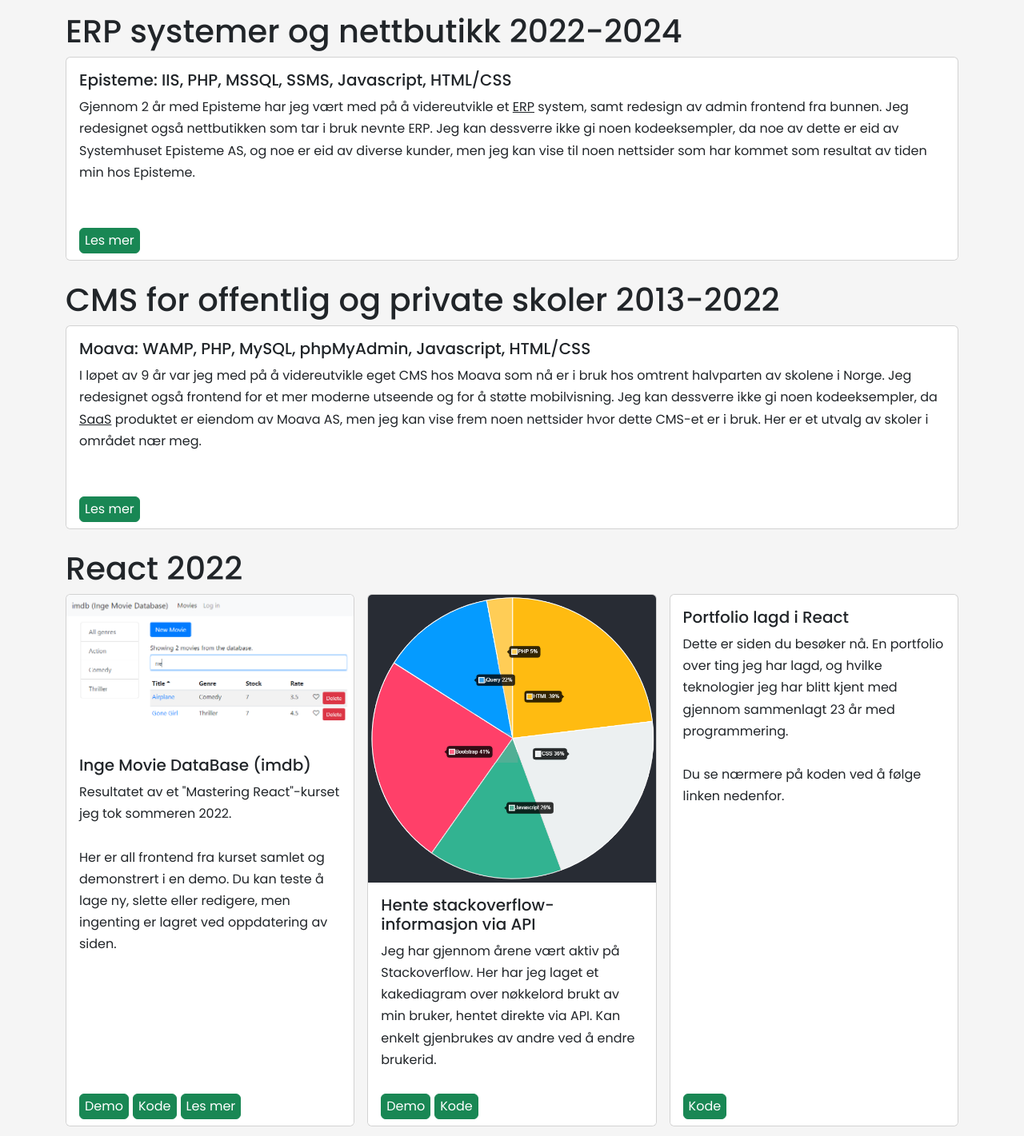
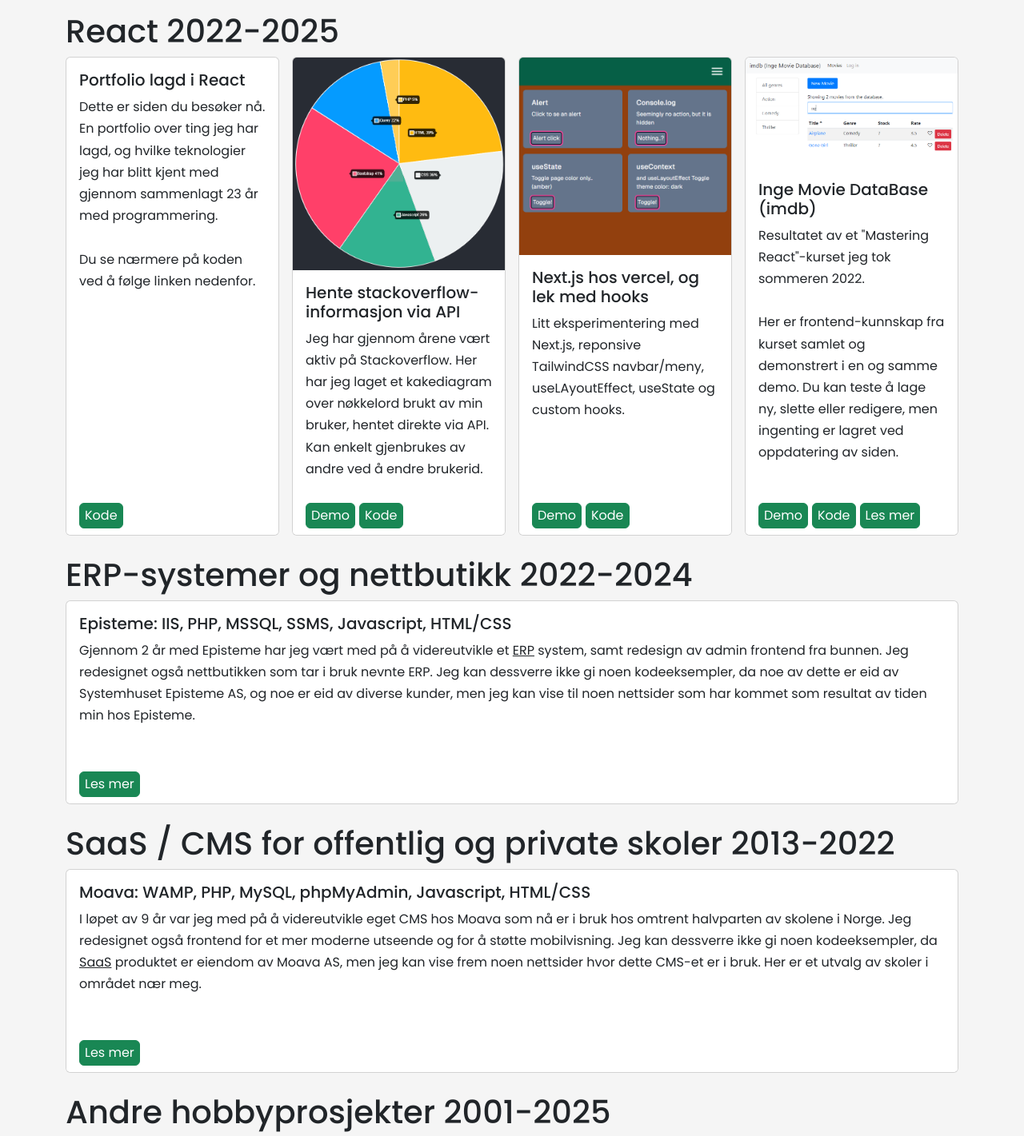
Before and after one commit to inge1980/portfolio, a React (Create React App) app: page /portfolio/projects in a window 1280 px wide. Shown: the part 60-1481 px from the top of the page at 80% size. Built offline with nearby package versions, Linux system fonts and the light colour scheme.

Commit message:
nextjs and 2025 update

```diff
--- a/package.json
+++ b/package.json
@@ -5,6 +5,11 @@
   "private": true,
   "dependencies": {
     "@emailjs/browser": "^3.6.2",
+    "@emotion/react": "^11.13.3",
+    "@emotion/styled": "^11.13.0",
+    "@fontsource/roboto": "^5.1.0",
+    "@mui/icons-material": "^6.1.0",
+    "@mui/material": "^6.1.0",
     "@testing-library/jest-dom": "^5.16.5",
     "@testing-library/react": "^13.3.0",
     "@testing-library/user-event": "^13.5.0",
--- a/src/App.js
+++ b/src/App.js
@@ -17,6 +17,7 @@ import ScrollToTop from "./components/ScrollToTop/ScrollToTop";
 const App = () => {
   return (
     <React.Fragment>
+      <link rel="stylesheet" href="https://fonts.googleapis.com/icon?family=Material+Icons"></link>
       <div className="container">
         <div className="row mb-3 text-center">
           <BootstrapNavbar />
--- a/src/components/Projects/Projects.css
+++ b/src/components/Projects/Projects.css
@@ -43,6 +43,6 @@ div.card-footer {
     background-color: inherit;
     border-top: none;
 }
-#projects_1, #projects_2, #projects_3 {
+#projects_2, #projects_3, #projects_4 {
     padding-top: 20px;
 }
--- a/src/components/Projects/ProjectsData.js
+++ b/src/components/Projects/ProjectsData.js
@@ -1,5 +1,6 @@
 import r1 from "../../img/react-movies.png";
 import r2 from "../../img/react-stackoverflow.png";
+import r4 from "../../img/react-nextjs-hooks.png";
 import a1 from "../../img/php-bootstrap-modal-ckeditor-inline-edit-news-field.png";
 import a2 from "../../img/bootstrap-double-menu.png";
 import a3 from "../../img/bootstrap-aspect-ratio.png";
@@ -13,8 +14,73 @@ import React from "react";
 
 const Projects = [
   {
+    id: 1,
+    category: "React 2022-2025",
+    data: [
+      {
+        id: 3,
+        title: "Portfolio lagd i React",
+        description: (
+          <React.Fragment>
+            Dette er siden du besøker nå. En portfolio over ting jeg har lagd,
+            og hvilke teknologier jeg har blitt kjent med gjennom sammenlagt 23
+            år med programmering.
+            <br />
+            <br />
+            Du se nærmere på koden ved å følge linken nedenfor.
+          </React.Fragment>
+        ),
+        code_link: "https://github.com/inge1980/portfolio/",
+      },
+      {
+        id: 2,
+        image: r2,
+        title: "Hente stackoverflow-informasjon via API",
+        description: (
+          <React.Fragment>
+            Jeg har gjennom årene vært aktiv på Stackoverflow. Her har jeg laget
+            et kakediagram over nøkkelord brukt av min bruker, hentet direkte
+            via API. Kan enkelt gjenbrukes av andre ved å endre brukerid.
+          </React.Fragment>
+        ),
+        demo_link: "https://inge1980.github.io/stackoverflow-tags/",
+        code_link: "https://github.com/inge1980/stackoverflow-tags/",
+      },
+      {
+        id: 4,
+        image: r4,
+        title: "Next.js hos vercel, og lek med hooks",
+        description: (
+          <React.Fragment>
+            Litt eksperimentering med Next.js, reponsive TailwindCSS navbar/meny, useLAyoutEffect, useState og custom hooks.
+          </React.Fragment>
+        ),
+        demo_link: "https://showcase-ivory.vercel.app/",
+        code_link: "https://github.com/inge1980/showcase/",
+      },
+      {
+        id: 1,
+        image: r1,
+        title: "Inge Movie DataBase (imdb)",
+        description: (
+          <React.Fragment>
+            Resultatet av et "Mastering React"-kurset jeg tok sommeren 2022.
+            <br />
+            <br />
+            Her er frontend-kunnskap fra kurset samlet og demonstrert i en og samme demo. Du
+            kan teste å lage ny, slette eller redigere, men ingenting er lagret
+            ved oppdatering av siden.
+          </React.Fragment>
+        ),
+        demo_link: "https://inge1980.github.io/movies/",
+        code_link: "https://github.com/inge1980/movies/",
+        readmore: "/portfolio/projects/imdb/",
+      },
+    ],
+  },
+  {
     id: 4,
-    category: "ERP systemer og nettbutikk 2022-2024",
+    category: "ERP-systemer og nettbutikk 2022-2024",
     data: [
       {
         id: 1,
@@ -36,7 +102,7 @@ const Projects = [
   },
   {
     id: 2,
-    category: "CMS for offentlig og private skoler 2013-2022",
+    category: "SaaS / CMS for offentlig og private skoler 2013-2022",
     data: [
       {
         id: 1,
@@ -57,62 +123,8 @@ const Projects = [
     ],
   },
   {
-    id: 1,
-    category: "React 2022",
-    data: [
-      {
-        id: 1,
-        image: r1,
-        title: "Inge Movie DataBase (imdb)",
-        description: (
-          <React.Fragment>
-            Resultatet av et "Mastering React"-kurset jeg tok sommeren 2022.
-            <br />
-            <br />
-            Her er all frontend fra kurset samlet og demonstrert i en demo. Du
-            kan teste å lage ny, slette eller redigere, men ingenting er lagret
-            ved oppdatering av siden.
-          </React.Fragment>
-        ),
-        demo_link: "https://inge1980.github.io/movies/",
-        code_link: "https://github.com/inge1980/movies/",
-        readmore: "/portfolio/projects/imdb/",
-      },
-      {
-        id: 2,
-        image: r2,
-        title: "Hente stackoverflow-informasjon via API",
-        description: (
-          <React.Fragment>
-            Jeg har gjennom årene vært aktiv på Stackoverflow. Her har jeg laget
-            et kakediagram over nøkkelord brukt av min bruker, hentet direkte
-            via API. Kan enkelt gjenbrukes av andre ved å endre brukerid.
-          </React.Fragment>
-        ),
-        demo_link: "https://inge1980.github.io/stackoverflow-tags/",
-        code_link: "https://github.com/inge1980/stackoverflow-tags/",
-      },
-
-      {
-        id: 3,
-        title: "Portfolio lagd i React",
-        description: (
-          <React.Fragment>
-            Dette er siden du besøker nå. En portfolio over ting jeg har lagd,
-            og hvilke teknologier jeg har blitt kjent med gjennom sammenlagt 23
-            år med programmering.
-            <br />
-            <br />
-            Du se nærmere på koden ved å følge linken nedenfor.
-          </React.Fragment>
-        ),
-        code_link: "https://github.com/inge1980/portfolio/",
-      },
-    ],
-  },
-  {
     id: 3,
-    category: "Andre hobbyprosjekter 2001-2024",
+    category: "Andre hobbyprosjekter 2001-2025",
     data: [
       {
         id: 1,
```
Also changed, not shown: src/components/Footer/Footer.js (+17 -0 lines), src/img/react-nextjs-hooks.png (added), 1 other file (tests, documents, lock files or other folders).
